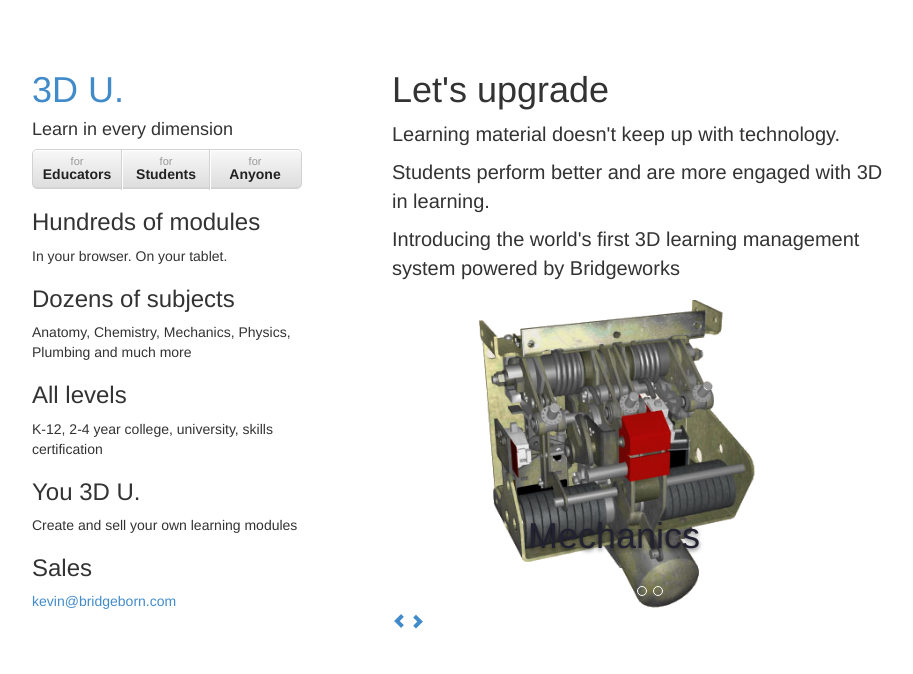
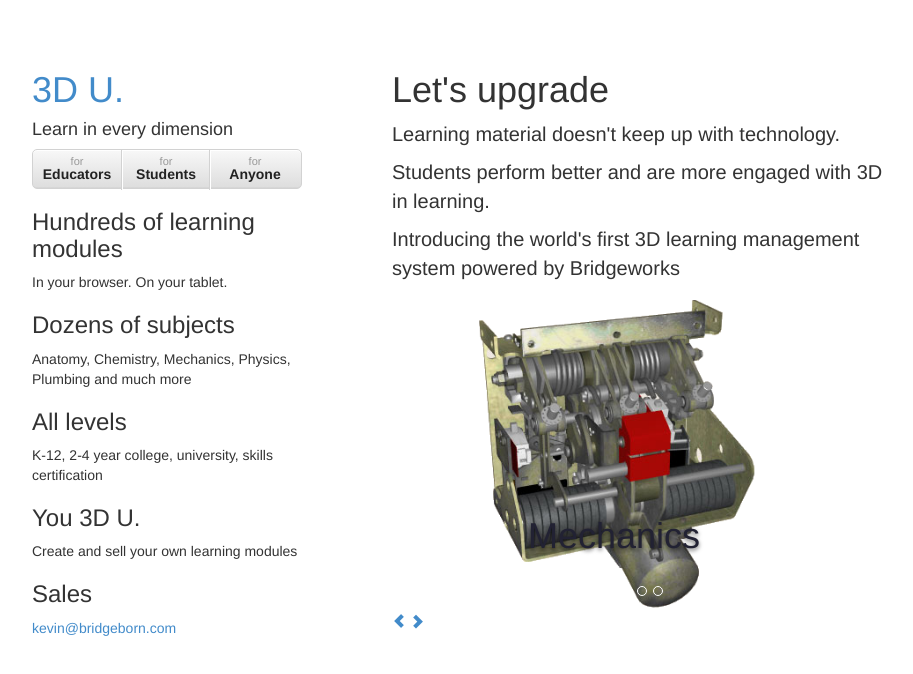
Before and after one commit to kmcurry/3DU, a plain HTML site: page index.html in a window 1280 px wide. Shown: the whole page, without its empty margins (178-1091 px from the left). Drawn offline with nearby package versions, Linux system fonts and the light colour scheme.

Commit message:
add learning

```diff
--- a/index.html
+++ b/index.html
@@ -27,7 +27,7 @@
         </ul>
 
         <h3>
-        <a name="units" class="anchor" href="#modules"><span class="octicon octicon-link"></span></a>Hundreds of modules</h3>
+        <a name="units" class="anchor" href="#modules"><span class="octicon octicon-link"></span></a>Hundreds of learning modules</h3>
 
         <p>In your browser. On your tablet.</p>
 
```
